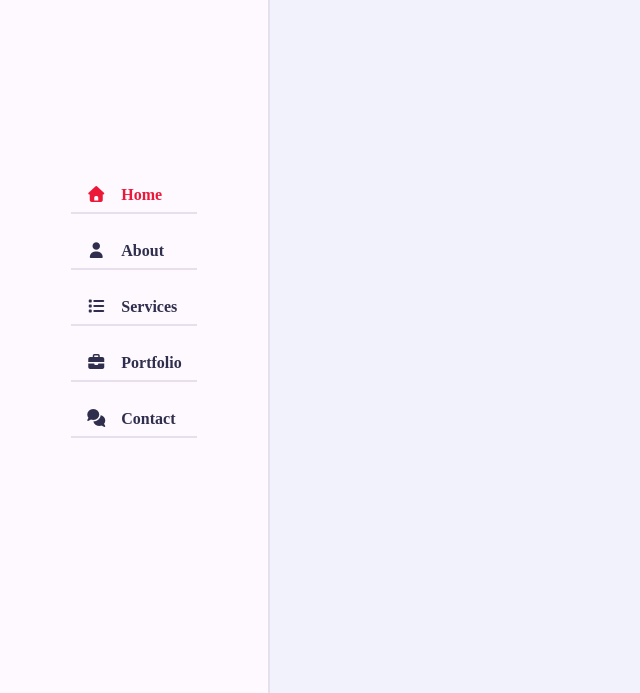
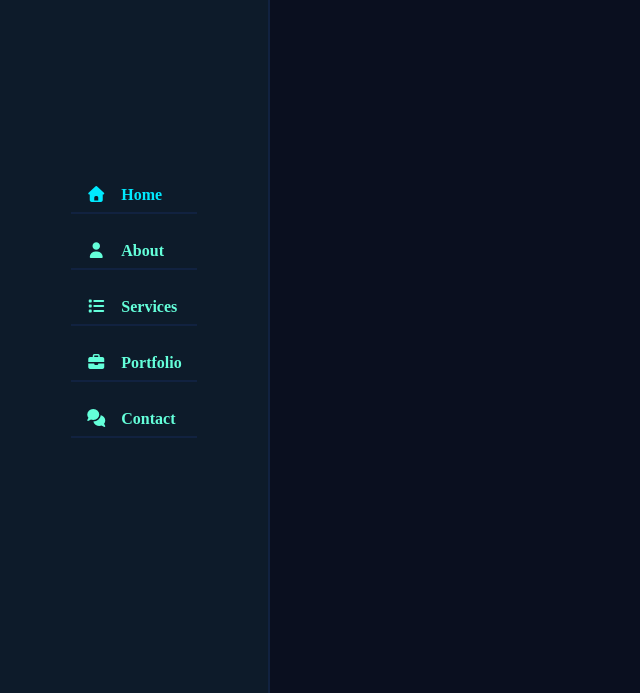
Before and after one commit to ahmadnaufalthohiry/ahmadnaufalthohiry.github.io, a plain HTML site: page index.html in a window 1280 px wide. Shown: the part 107-800 px from the top of the page, without its empty margins (0-640 px from the left). Drawn offline with Linux system fonts and the light colour scheme; a web font is replaced by a local one.

Commit message:
Mengubah warna menjadi warna neon

```diff
--- a/css/skins/color-1.css
+++ b/css/skins/color-1.css
@@ -1,3 +1,3 @@
 :root {
-  --skin-color: #ec1839;
+  --skin-color: #00eaff; /* Neon cyan yang sangat terang */
 }
--- a/css/style.css
+++ b/css/style.css
@@ -1,11 +1,14 @@
 @import url("https://fonts.googleapis.com/css2?family=Clicker+Script&family=Poppins:ital,wght@0,100;0,200;0,300;0,400;0,500;0,600;0,700;0,800;0,900;1,100;1,200;1,300;1,400;1,500;1,600;1,700;1,800;1,900&display=swap");
 
 :root {
-  --bg-black-900: #f2f2fc;
-  --bg-black-100: #fdf9ff;
-  --bg-black-50: #e8dfec;
-  --text-black-900: #302e4d;
-  --text-black-700: #504e70;
+  /* Backgrounds - dark futuristic base */
+  --bg-black-900: #0a0f1f; /* Biru sangat gelap (nyaris hitam) */
+  --bg-black-100: #0d1b2a; /* Biru kehitaman lembut */
+  --bg-black-50: #112240; /* Midnight blue */
+
+  /* Text colors - glowing neon blues */
+  --text-black-900: #64ffda; /* Neon cyan / electric aqua */
+  --text-black-700: #00bfff; /* Bright neon blue */
 }
 
 body {
```
